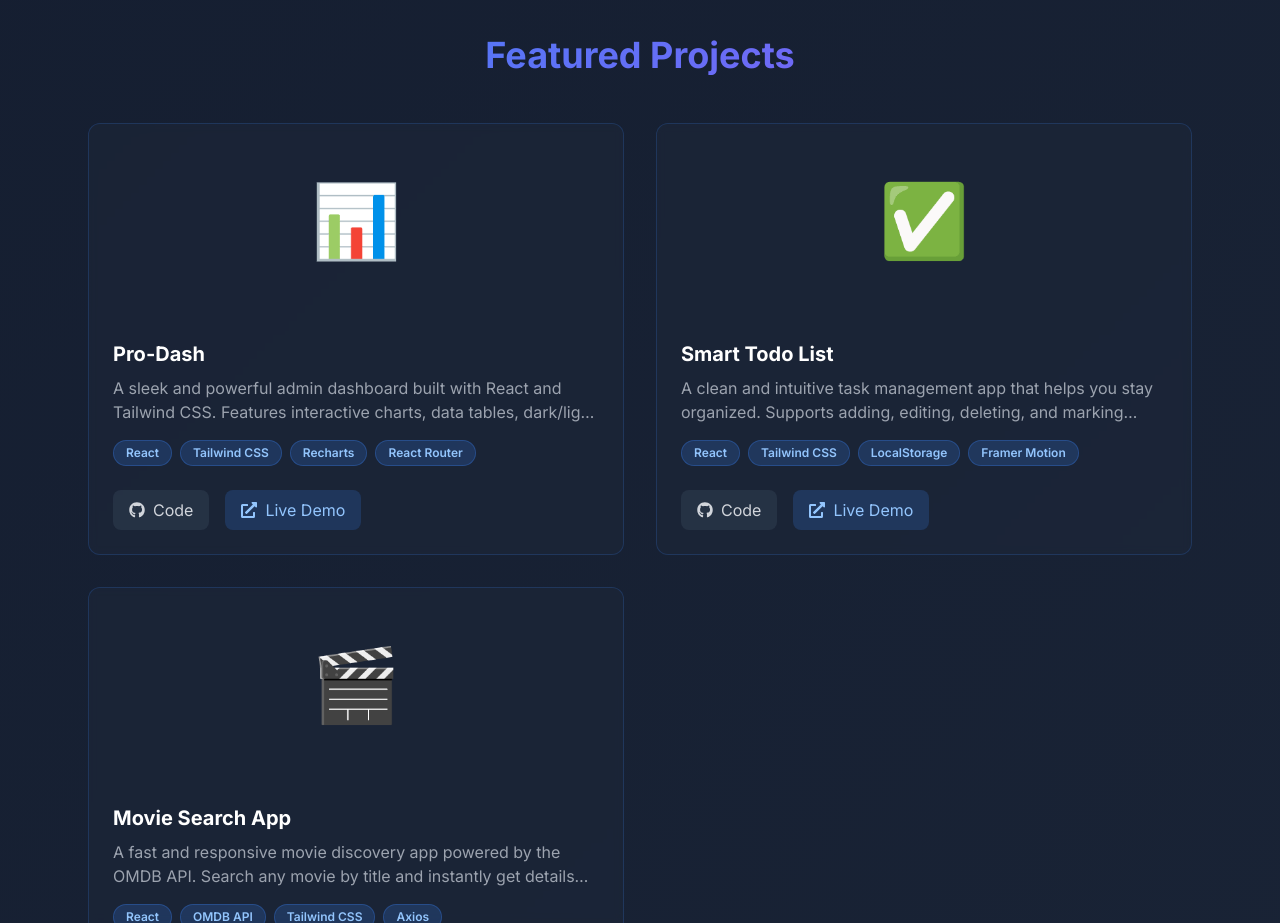
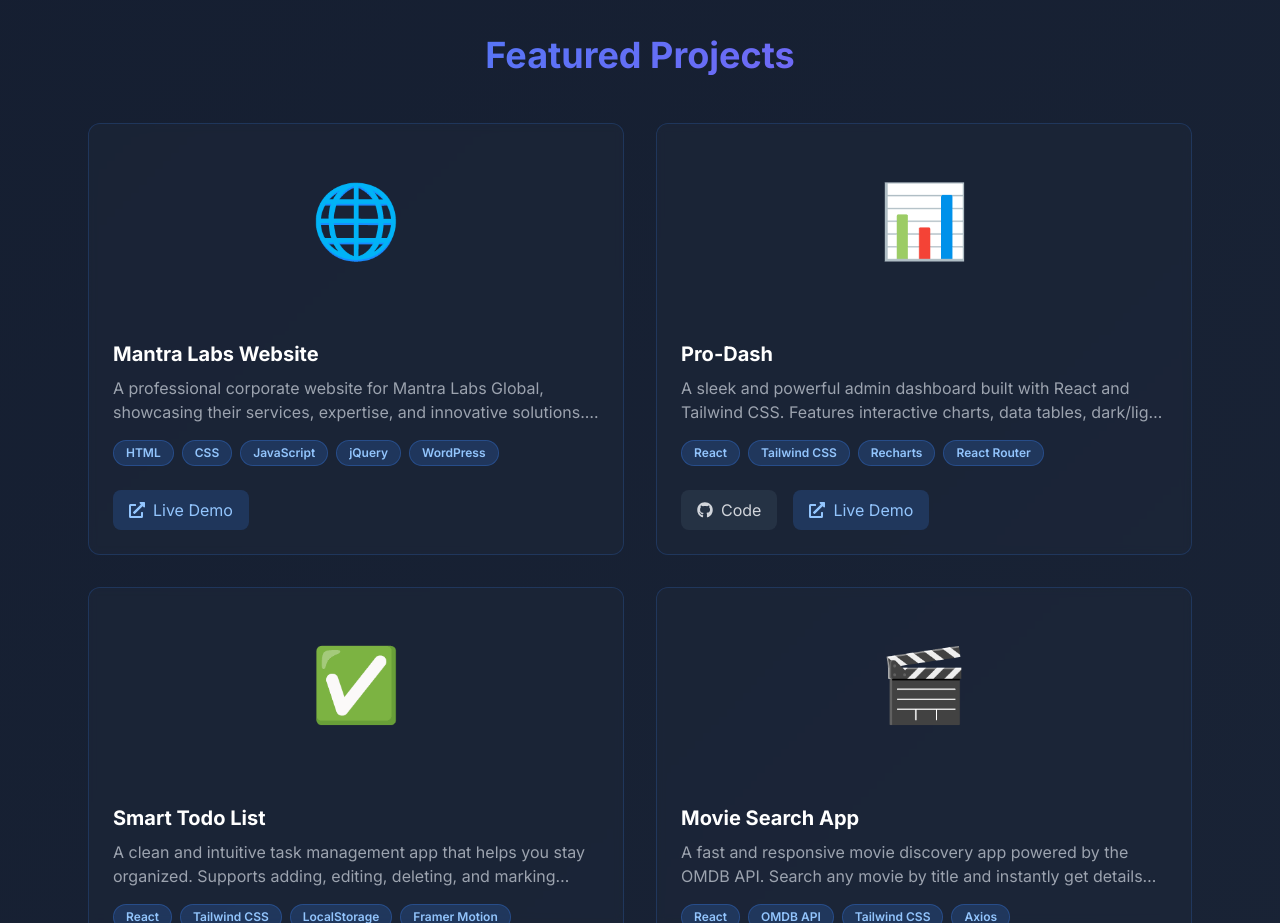
Before and after one commit to Niteshkumarchauhan/niteshportfolio, a React (Vite) app: page / in a window 1280 px wide. Shown: the part 3980-4903 px from the top of the page. Built offline with nearby package versions, Linux system fonts and the light colour scheme.

Commit message:
Add Mantra Labs Website project with conditional GitHub button

```diff
--- a/src/components/Projects.jsx
+++ b/src/components/Projects.jsx
@@ -5,6 +5,17 @@
   const projects = [
     {
       id: 1,
+      title: "Mantra Labs Website",
+      description:
+        "A professional corporate website for Mantra Labs Global, showcasing their services, expertise, and innovative solutions. Built with modern web technologies to deliver a seamless user experience and responsive design across all devices.",
+      image: "🌐",
+      technologies: ["HTML", "CSS", "JavaScript", "jQuery", "WordPress"],
+      github: null,
+      live: "https://www.mantralabsglobal.com/",
+      featured: true,
+    },
+    {
+      id: 2,
       title: "Pro-Dash",
       description:
         "A sleek and powerful admin dashboard built with React and Tailwind CSS. Features interactive charts, data tables, dark/light mode toggle, and a fully responsive layout — perfect for managing business metrics at a glance.",
@@ -15,7 +26,7 @@
       featured: true,
     },
     {
-      id: 2,
+      id: 3,
       title: "Smart Todo List",
       description:
         "A clean and intuitive task management app that helps you stay organized. Supports adding, editing, deleting, and marking tasks as complete — with a minimal UI and smooth animations for a satisfying user experience.",
@@ -26,7 +37,7 @@
       featured: true,
     },
     {
-      id: 3,
+      id: 4,
       title: "Movie Search App",
       description:
         "A fast and responsive movie discovery app powered by the OMDB API. Search any movie by title and instantly get details like ratings, genre, cast, and plot — all wrapped in a modern card-based UI.",
@@ -109,6 +120,7 @@
 
                 {/* Links */}
                 <div className="flex gap-4">
+                  {project.github && (
                     <motion.a
                       href={project.github}
                       target="_blank"
@@ -118,6 +130,7 @@
                     >
                       <FaGithub /> Code
                     </motion.a>
+                  )}
                   <motion.a
                     href={project.live}
                     target="_blank"
```
Lines whose indentation alone changed are shown as unchanged.
